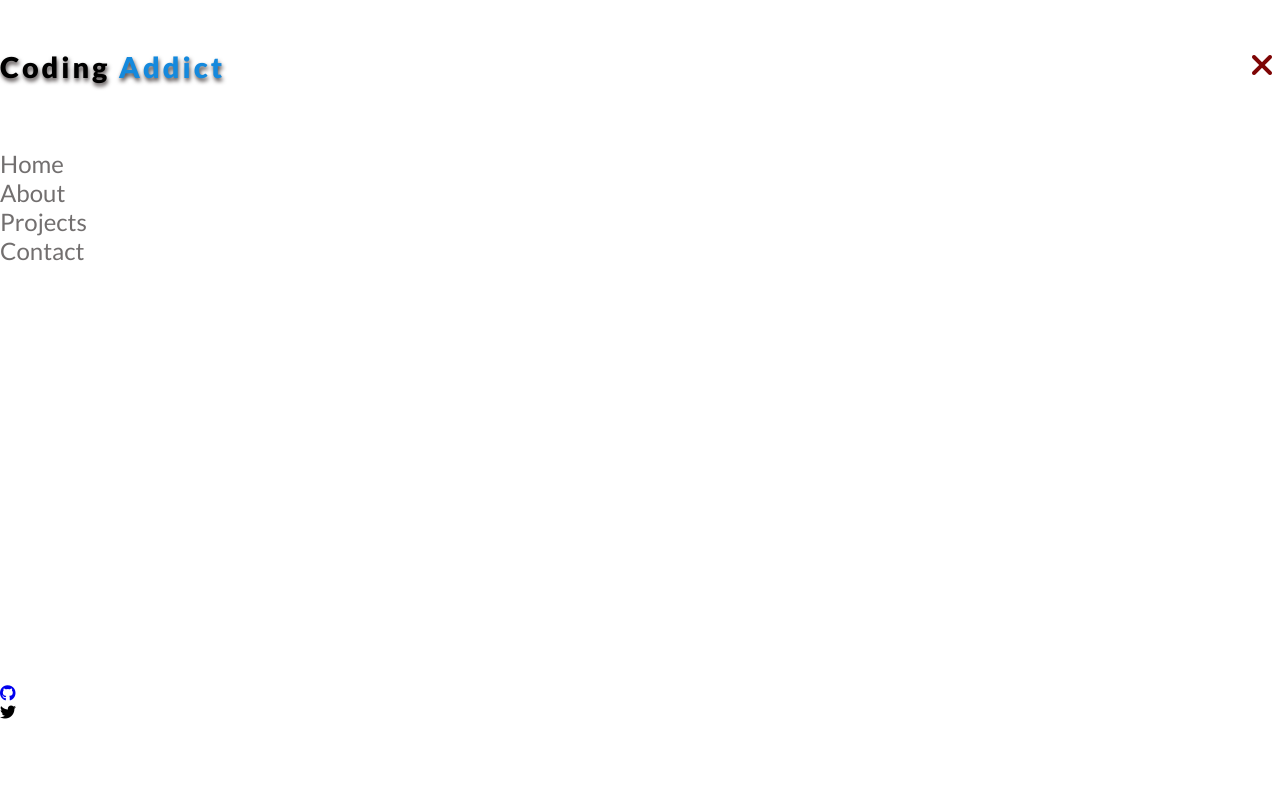
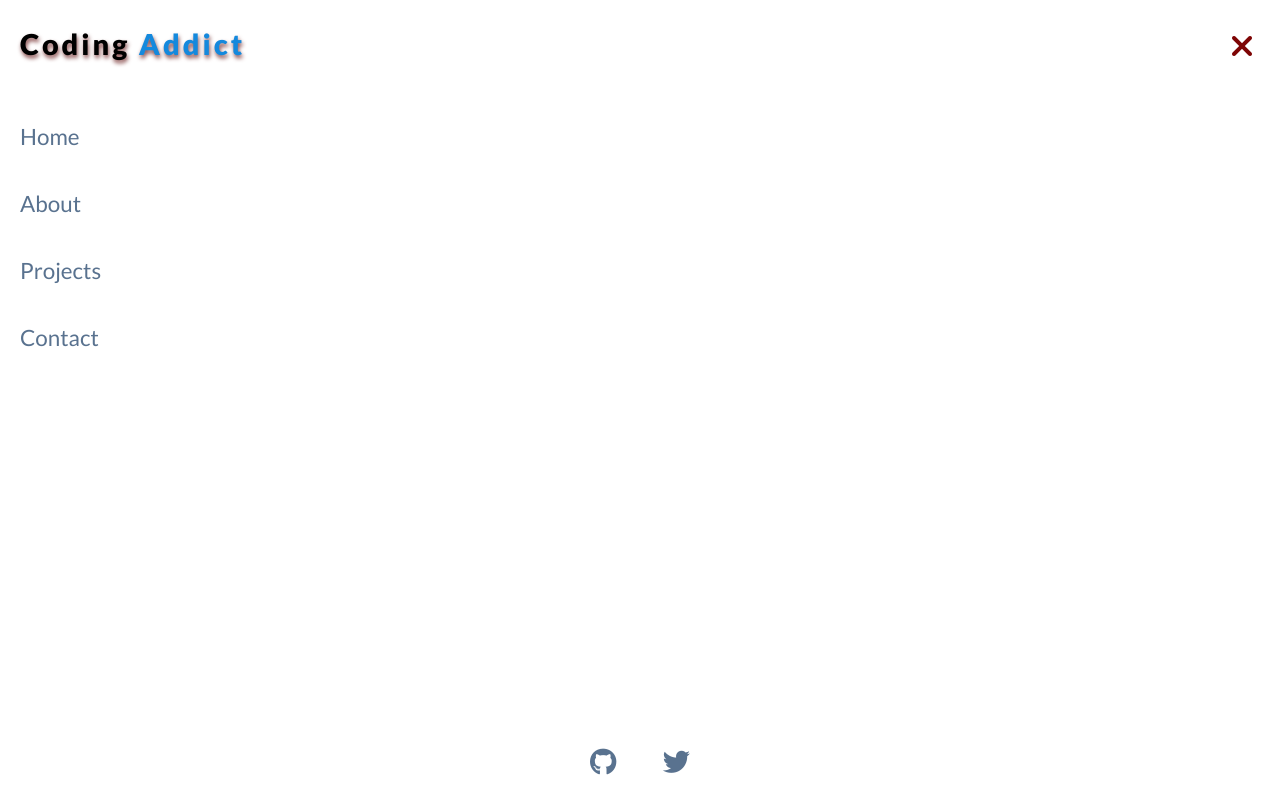
Before and after one commit to sri-rishi/sidebar, a plain HTML site: page index.html in a window 1280 px wide. Both pictures are taken after a click on the button 11 px from the left and 8 px from the top of the page. Drawn offline with Linux system fonts and the light colour scheme.

Commit message:
updated style.css

```diff
--- a/style.css
+++ b/style.css
@@ -10,7 +10,7 @@ body {
 a {
     text-decoration: none;
 }
-h1 {
+h1, ul {
     margin-block-end: 0;
     margin-block-start: 0;
 }
@@ -26,11 +26,17 @@ ul {
     outline: none;
     color: rgb(126, 5, 5);
     font-size: 2rem;
+    padding-top: 9px;
+
+}
+
+.close-btn:hover{
+    transform: rotate3d(360deg);
 }
 .title {
     font-size: 1.8rem;
     font-weight: 900;
-    text-shadow: 1px 3px 4px rgb(73, 66, 66);
+    text-shadow: 1px 3px 4px rgb(133, 70, 70);
     letter-spacing: 3px;
 }
 
@@ -54,22 +60,38 @@ ul {
     display: flex;
     align-items: center;
     justify-content: space-between;
+    padding: 20px;
 }
 
 .barShown {
     position: absolute;
     display: grid;
     background: white;
-    grid-template-rows: 1fr 4fr 1fr;
+    grid-template-rows: 1fr 8fr 1fr;
+    row-gap: 1rem;
     height: 100%;
     width: 100%;
 }
 
-.tab-a {
-    color: rgb(114, 111, 111);
+.tab-items {
+    font-size: 1.4rem;
+    padding: 20px;
 }
 
-.tab-items  {
-    padding: 15px auto;
-    font-size: 1.5rem;
+.tab-a {
+    color: rgb(89, 114, 143);
 }
+
+.social-links {
+    margin: auto;
+    text-align: center;
+    width: 100px;
+    display: flex;
+    align-items: center;
+    justify-content: space-between;
+}
+
+.social-links .fab {
+    color: rgb(89, 114, 143);
+    font-size: 1.7rem;
+}
```
